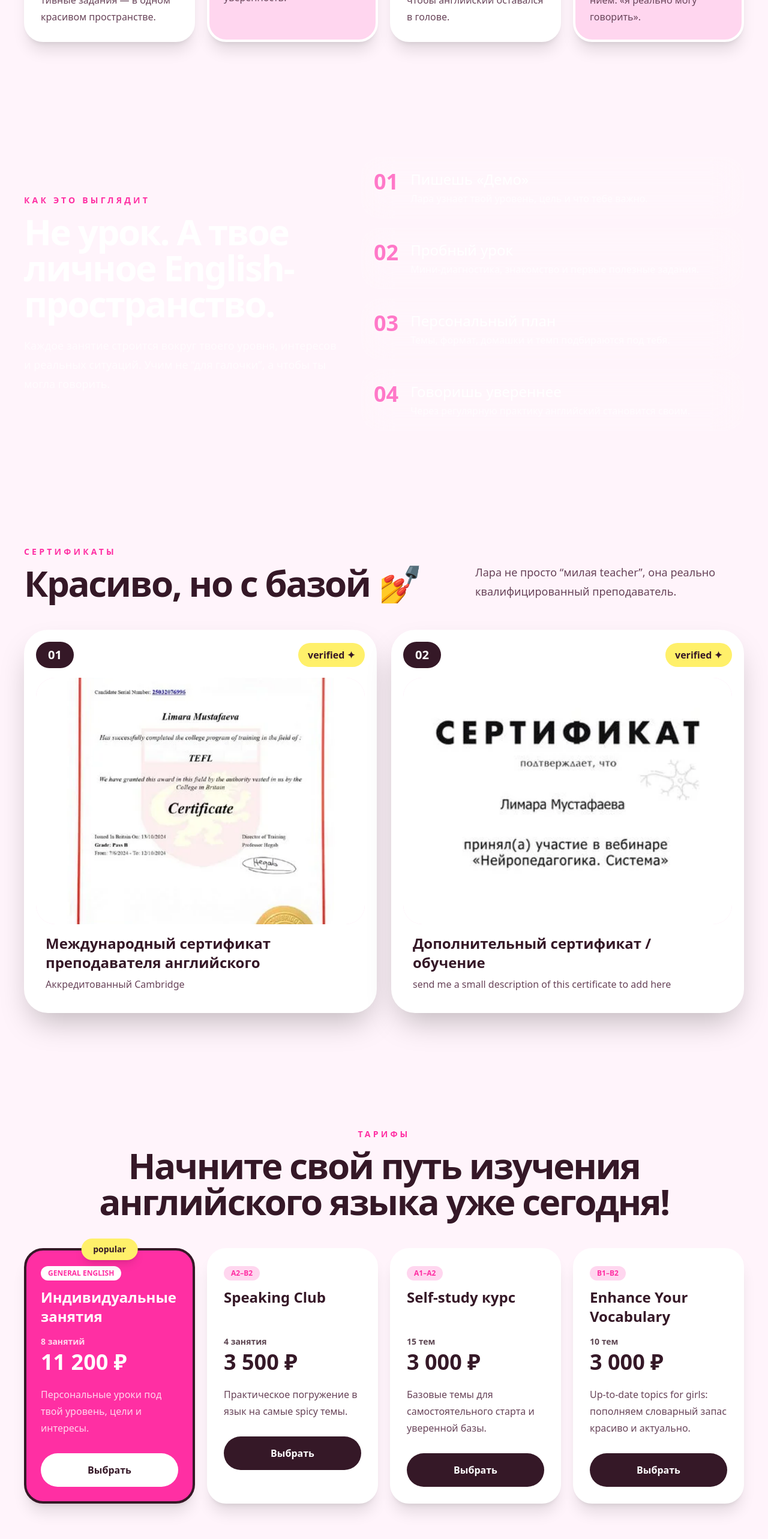
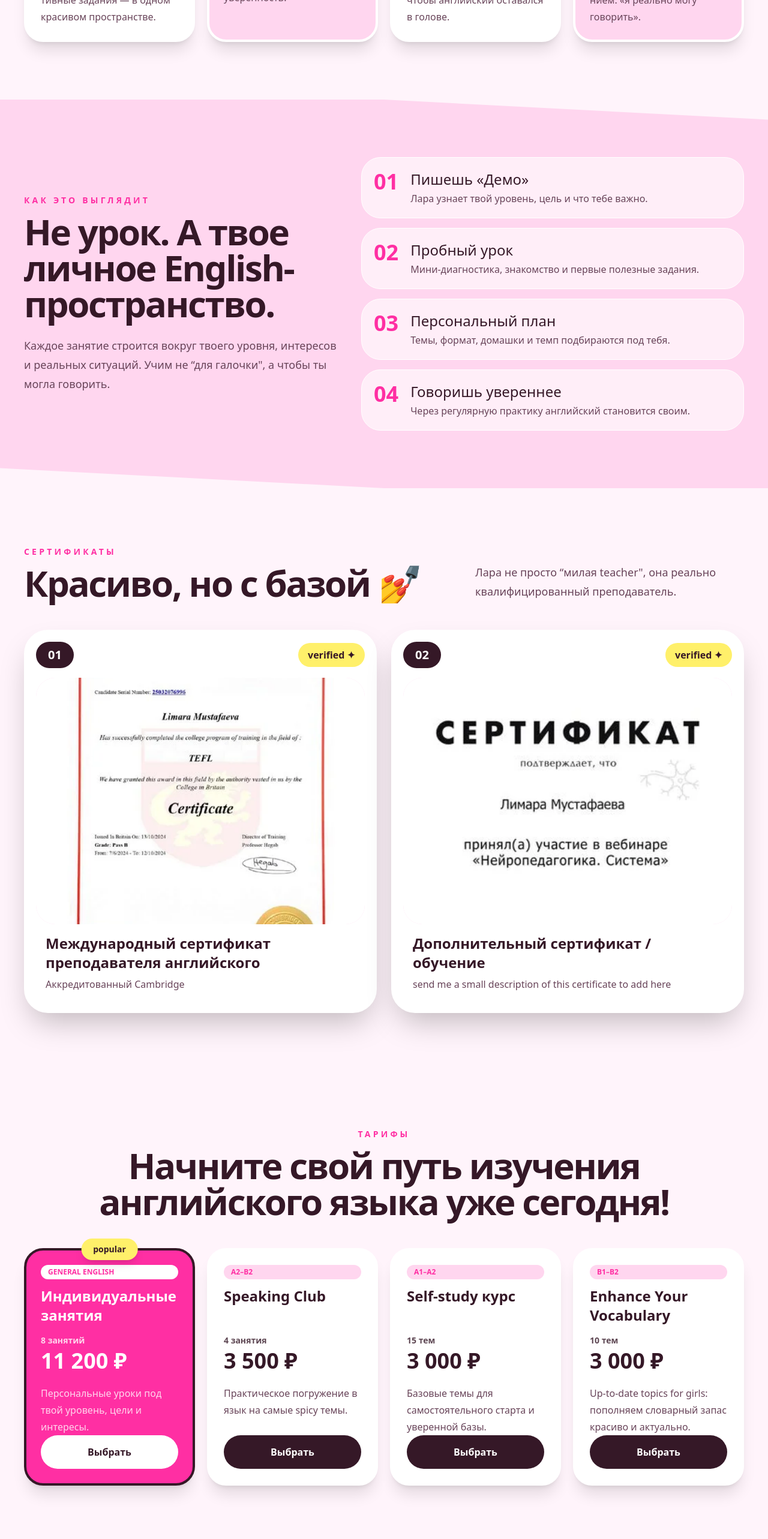
Before and after one commit to BabatahaMetehri/limara-website, a Next.js app: page / in a window 1280 px wide. Shown: the part 1880-4446 px from the top of the page at 60% size. Built offline with nearby package versions, Linux system fonts and the light colour scheme; a web font is replaced by a local one.

Commit message:
fix: pink LessonFlow bg, align pricing buttons, pre-fill Telegram messages

```diff
--- a/app/page.tsx
+++ b/app/page.tsx
@@ -33,6 +33,7 @@ const prices = [
     period: "8 занятий",
     desc: "Персональные уроки под твой уровень, цели и интересы.",
     highlight: true,
+    message: "Хочу записаться на индивидуальные занятия 💖",
   },
   {
     name: "Speaking Club",
@@ -41,6 +42,7 @@ const prices = [
     period: "4 занятия",
     desc: "Практическое погружение в язык на самые spicy темы.",
     highlight: false,
+    message: "Хочу записаться в Speaking Club 💖",
   },
   {
     name: "Self-study курс",
@@ -49,6 +51,7 @@ const prices = [
     period: "15 тем",
     desc: "Базовые темы для самостоятельного старта и уверенной базы.",
     highlight: false,
+    message: "Хочу купить Self-study курс 💖",
   },
   {
     name: "Enhance Your Vocabulary",
@@ -57,6 +60,7 @@ const prices = [
     period: "10 тем",
     desc: "Up-to-date topics for girls: пополняем словарный запас красиво и актуально.",
     highlight: false,
+    message: "Хочу купить курс Enhance Your Vocabulary 💖",
   },
 ];
 
@@ -399,20 +403,20 @@ function Benefits() {
 
 function LessonFlow() {
   return (
-    <section className="relative px-5 py-24 md:px-10">
-      <div className="absolute inset-x-0 top-0 -z-10 h-full skew-y-3 bg-[#351827]" />
-      <div className="mx-auto max-w-7xl text-white">
+    <section className="relative overflow-hidden px-5 py-24 md:px-10">
+      <div className="absolute inset-0 skew-y-3 bg-[#ffd6ef]" />
+      <div className="relative mx-auto max-w-7xl text-[#351827]">
         <div className="grid gap-10 md:grid-cols-[0.9fr_1.1fr] md:items-center">
           <div>
             <p className="mb-3 text-sm font-black uppercase tracking-[0.3em] text-[#ff2fa3]">
               Как это выглядит
             </p>
-            <h2 className="text-4xl font-black tracking-[-0.04em] md:text-6xl text-white">
+            <h2 className="text-4xl font-black tracking-[-0.04em] md:text-6xl text-[#351827]">
               Не урок. А твое личное English-пространство.
             </h2>
-            <p className="mt-6 text-lg leading-8 text-white/70">
+            <p className="mt-6 text-lg leading-8 text-[#684459]">
               Каждое занятие строится вокруг твоего уровня, интересов и реальных
-              ситуаций. Учим не “для галочки”, а чтобы ты могла говорить.
+              ситуаций. Учим не “для галочки", а чтобы ты могла говорить.
             </p>
           </div>
 
@@ -441,15 +445,15 @@ function LessonFlow() {
             ].map(([num, title, text]) => (
               <div
                 key={num}
-                className="rounded-[2rem] border border-white/15 bg-white/10 p-5 backdrop-blur-xl"
+                className="rounded-[2rem] border border-white bg-white/60 p-5"
               >
                 <div className="flex gap-5">
-                  <div className="text-4xl font-black text-[#ff78c8]">
+                  <div className="text-4xl font-black text-[#ff2fa3]">
                     {num}
                   </div>
                   <div>
-                    <h3 className="text-2xl text-white">{title}</h3>
-                    <p className="mt-1 text-white/70">{text}</p>
+                    <h3 className="text-2xl text-[#351827]">{title}</h3>
+                    <p className="mt-1 text-[#684459]">{text}</p>
                   </div>
                 </div>
               </div>
@@ -475,7 +479,7 @@ function Certificates() {
             </h2>
           </div>
           <p className="max-w-md text-lg leading-8 text-[#684459]">
-            Лара не просто “милая teacher”, она реально квалифицированный
+            Лара не просто “милая teacher", она реально квалифицированный
             преподаватель.
           </p>
         </div>
@@ -556,7 +560,7 @@ function Pricing() {
           {prices.map((item) => (
             <div
               key={item.name}
-              className={`relative rounded-[2rem] border-4 p-6 shadow-xl transition hover:-translate-y-2 ${
+              className={`relative flex flex-col rounded-[2rem] border-4 p-6 shadow-xl transition hover:-translate-y-2 ${
                 item.highlight
                   ? "border-[#351827] bg-[#ff2fa3] text-white shadow-[0_18px_0_#351827]"
                   : "border-white bg-white"
@@ -588,10 +592,10 @@ function Pricing() {
               </p>
 
               <a
-                href="https://t.me/gzonthemove"
+                href={`https://t.me/gzonthemove?text=${encodeURIComponent(item.message)}`}
                 target="_blank"
                 rel="noopener noreferrer"
-                className={`mt-7 block rounded-full px-5 py-4 text-center font-black transition hover:scale-105 ${
+                className={`mt-auto block rounded-full px-5 py-4 text-center font-black transition hover:scale-105 ${
                   item.highlight
                     ? "bg-white text-[#351827]"
                     : "bg-[#351827] text-white"
```
